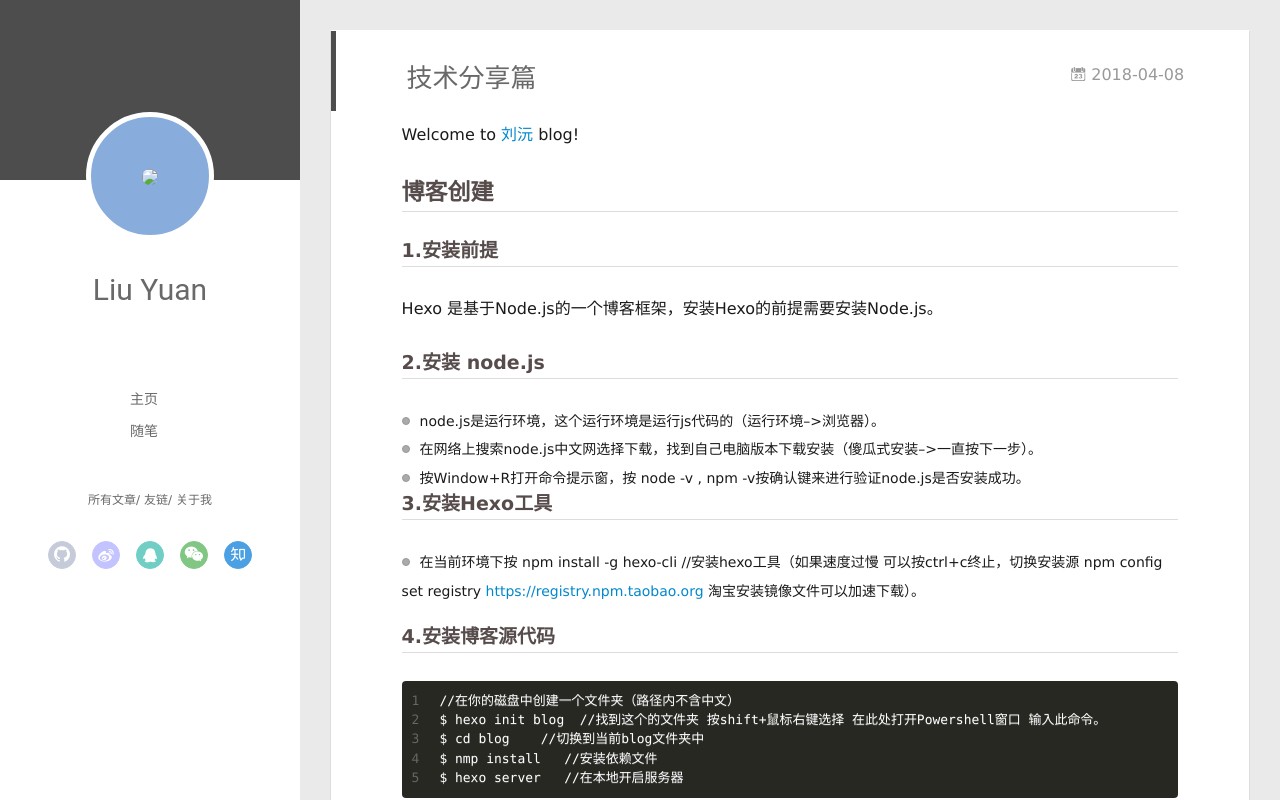
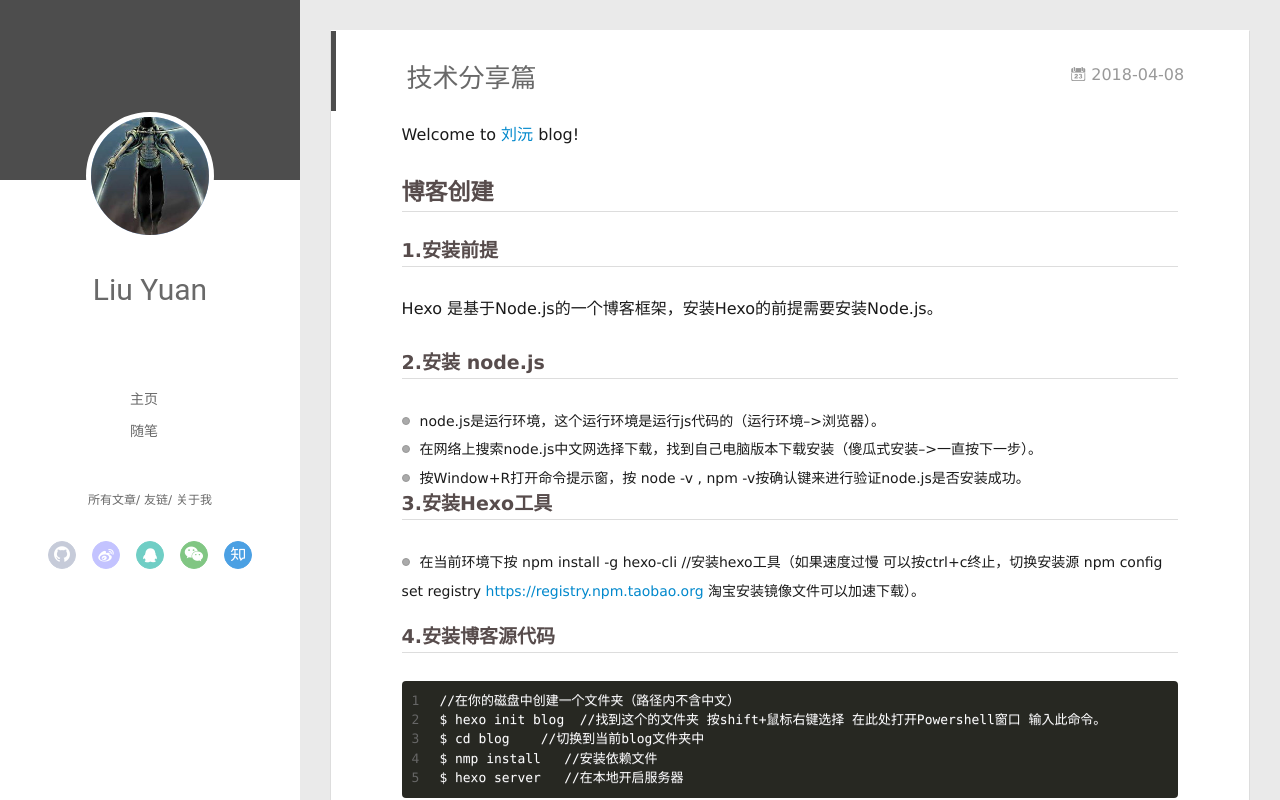
Before and after one commit to lyaaa/lyaaa.github.io, a plain HTML site: page 2018/04/08/hello-world/index.html in a window 1280 px wide. Drawn offline with Linux system fonts and the light colour scheme; no server answers.

Commit message:
Site updated: 2018-04-09 09:13:58

```diff
--- a/2018/04/08/hello-world/index.html
+++ b/2018/04/08/hello-world/index.html
@@ -47,7 +47,7 @@
 <div class="intrude-less">
 	<header id="header" class="inner">
 		<a href="/" class="profilepic">
-			<img src="img/7.jpg" class="js-avatar">
+			<img src="/img/7.jpg" class="js-avatar">
 		</a>
 		<hgroup>
 		  <h1 class="header-author"><a href="/">Liu Yuan</a></h1>
@@ -107,7 +107,7 @@
 	<div class="intrude-less">
 		<header id="header" class="inner">
 			<div class="profilepic">
-				<img src="img/7.jpg" class="js-avatar">
+				<img src="/img/7.jpg" class="js-avatar">
 			</div>
 			<hgroup>
 			  <h1 class="header-author js-header-author">Liu Yuan</h1>
```
Also changed, not shown: archives/2018/04/index.html (+2 -2 lines), archives/2018/index.html (+2 -2 lines), archives/index.html (+2 -2 lines), index.html (+2 -2 lines).
